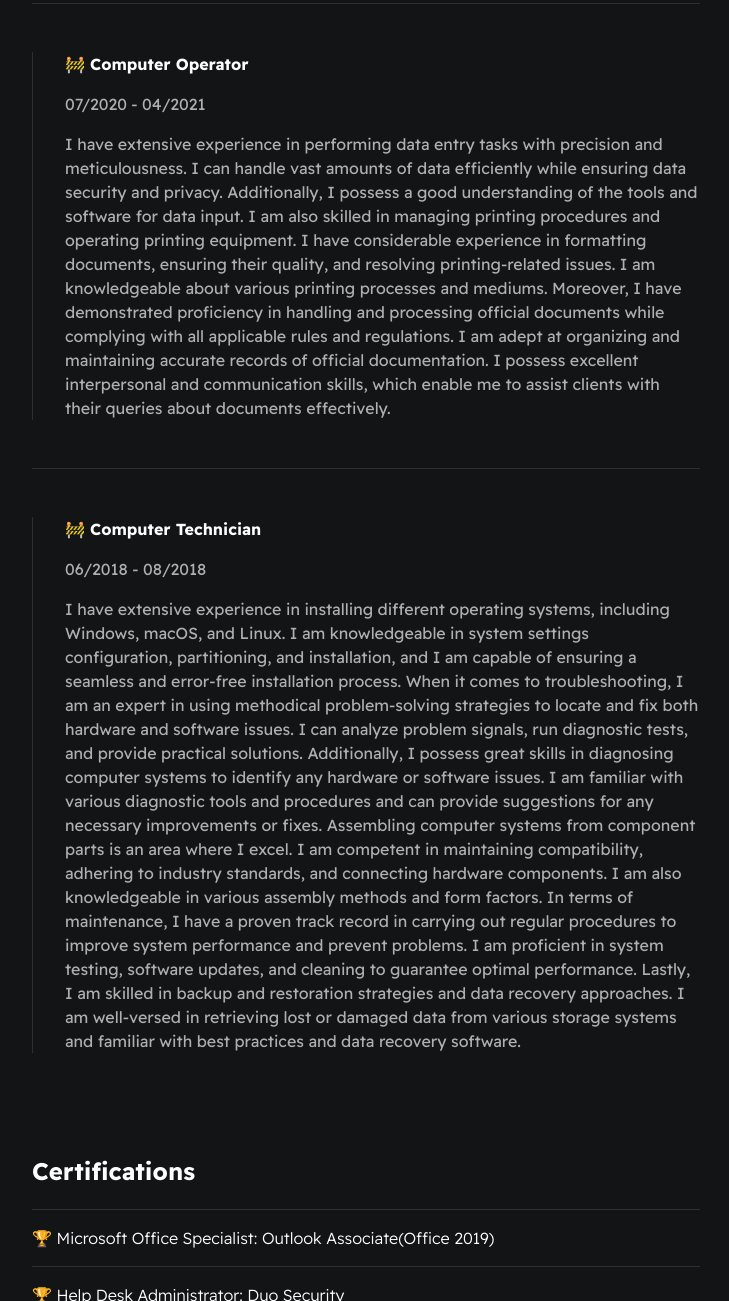
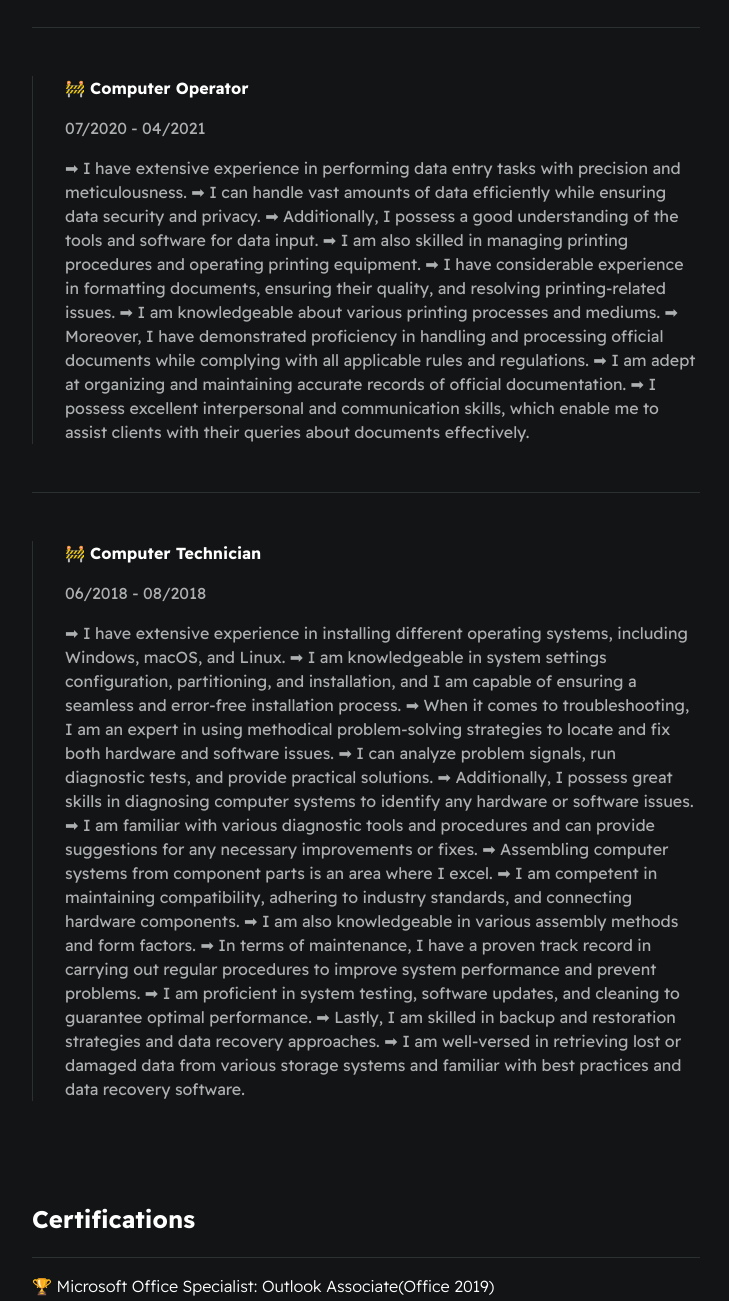
Before and after one commit to grimlord1999/Digital-Resume, a plain HTML site: page index.html in a window 1280 px wide. Shown: the part 2353-3654 px from the top of the page, without its empty margins (274-1003 px from the left). Drawn offline with Linux system fonts and the light colour scheme.

Commit message:
Added Features

```diff
--- a/index.html
+++ b/index.html
@@ -76,7 +76,8 @@
 
                     <strong>🚧 Service Desk Analyst</strong>
                     <p>03/2023 - Present</p>
-                    <p>As a Service Desk Analyst Level 1, I have a wealth of experience in providing top-notch technical support and solving IT-related problems for customers. I possess excellent communication and problem-solving skills, which enable me to handle a wide range of user inquiries and incidents with ease. My expertise in diagnosing and troubleshooting software and hardware problems is unmatched, and I am well-versed in incident management processes, ensuring that all service level agreements are met, and issues are resolved in a timely manner. My primary goal is to deliver exceptional customer service and ensure user satisfaction at all times.
+                    <p>➡ As a Service Desk Analyst Level 1, I have a wealth of experience in providing top-notch technical support and solving IT-related problems for customers. I possess excellent communication and problem-solving skills, which enable me to handle a wide range of user inquiries and incidents with ease.
+                       ➡ My expertise in diagnosing and troubleshooting software and hardware problems is unmatched, and I am well-versed in incident management processes, ensuring that all service level agreements are met, and issues are resolved in a timely manner. My primary goal is to deliver exceptional customer service and ensure user satisfaction at all times.
                     </p>
 
                 </div>
@@ -86,11 +87,11 @@
                 <div class="card--work-history">
                     <strong>🚧 System and Network Administrator</strong>
                     <p>12/2021 - 10/2022</p>
-                    <p>I have the expertise to install and configure approved software on company devices, including web browsers and productivity tools, while adhering to IT and information security guidelines. Additionally, I can set up new and existing hardware assets, such as computers and laptops, to meet company standards and ensure system stability. My skills also extend to diagnosing and troubleshooting Windows systems to optimize their performance.
-
-                        Besides, I possess the ability to create VPN profiles for new employees and configure VPN clients. I can manage IT logistics and vendors to ensure seamless operations and efficient communication with external IT partners. I use a help desk ticket management system to prioritize and track support requests, and I'm always available to offer IT support as needed.
-
-                        Furthermore, I have experience in recovering Mac and Windows operating systems and virtual machines using recovery drives or backups. I am also skilled in basic Git commands like creating repositories, adding, committing, and publishing changes. Overall, my broad range of IT skills and knowledge enables me to provide effective support to any company.
+                    <p>➡ I have the expertise to install and configure approved software on company devices, including web browsers and productivity tools, while adhering to IT and information security guidelines. Additionally, I can set up new and existing hardware assets, such as computers and laptops, to meet company standards and ensure system stability.
+                       ➡ My skills also extend to diagnosing and troubleshooting Windows systems to optimize their performance.
+                       ➡ Besides, I possess the ability to create VPN profiles for new employees and configure VPN clients.
+                       ➡ I can manage IT logistics and vendors to ensure seamless operations and efficient communication with external IT partners. I use a help desk ticket management system to prioritize and track support requests, and I'm always available to offer IT support as needed.
+                       ➡ Furthermore, I have experience in recovering Mac and Windows operating systems and virtual machines using recovery drives or backups. I am also skilled in basic Git commands like creating repositories, adding, committing, and publishing changes. Overall, my broad range of IT skills and knowledge enables me to provide effective support to any company.
                     </p>
 
                 </div>
@@ -101,9 +102,9 @@
 
                     <strong>🚧 Kayaking and Cycling Guide</strong>
                     <p>10/2021 - 12/2021</p>
-                    <p>Kayaking Guide: Experienced in directing kayaking trips, giving guidance, and guaranteeing the wellbeing of members. Educated about various kayaking methods, gear, and wellbeing conventions. Gifted in exploring streams and giving an agreeable and instructive experience for visitors.
-
-                       Cycling: Capable in driving cycling visits and directing people or gatherings on trekking courses. Knowledge of different sorts of bikes, stuff, and cycling wellbeing rules. Ready to make connecting with and instructive cycling encounters while guaranteeing the prosperity of members.
+                    <p>➡ Kayaking Guide: Experienced in directing kayaking trips, giving guidance, and guaranteeing the wellbeing of members.
+                       ➡ Educated about various kayaking methods, gear, and wellbeing conventions. Gifted in exploring streams and giving an agreeable and instructive experience for visitors.
+                       ➡ Cycling: Capable in driving cycling visits and directing people or gatherings on trekking courses. Knowledge of different sorts of bikes, stuff, and cycling wellbeing rules. Ready to make connecting with and instructive cycling encounters while guaranteeing the prosperity of members.
                     </p>
 
                 </div>
@@ -113,11 +114,15 @@
                 <div class="card--work-history">
                     <strong>🚧 Computer Operator</strong>
                     <p>07/2020 - 04/2021</p>
-                    <p>I have extensive experience in performing data entry tasks with precision and meticulousness. I can handle vast amounts of data efficiently while ensuring data security and privacy. Additionally, I possess a good understanding of the tools and software for data input.
-
-                       I am also skilled in managing printing procedures and operating printing equipment. I have considerable experience in formatting documents, ensuring their quality, and resolving printing-related issues. I am knowledgeable about various printing processes and mediums.
-
-                       Moreover, I have demonstrated proficiency in handling and processing official documents while complying with all applicable rules and regulations. I am adept at organizing and maintaining accurate records of official documentation. I possess excellent interpersonal and communication skills, which enable me to assist clients with their queries about documents effectively.
+                    <p>➡ I have extensive experience in performing data entry tasks with precision and meticulousness.
+                       ➡ I can handle vast amounts of data efficiently while ensuring data security and privacy.
+                       ➡ Additionally, I possess a good understanding of the tools and software for data input.
+                       ➡ I am also skilled in managing printing procedures and operating printing equipment.
+                       ➡ I have considerable experience in formatting documents, ensuring their quality, and resolving printing-related issues.
+                       ➡ I am knowledgeable about various printing processes and mediums.
+                       ➡ Moreover, I have demonstrated proficiency in handling and processing official documents while complying with all applicable rules and regulations.
+                       ➡ I am adept at organizing and maintaining accurate records of official documentation.
+                       ➡ I possess excellent interpersonal and communication skills, which enable me to assist clients with their queries about documents effectively.
                     </p>
 
                 </div>
@@ -127,17 +132,19 @@
                 <div class="card--work-history">
                     <strong>🚧 Computer Technician</strong>
                     <p>06/2018 - 08/2018</p>
-                    <p>I have extensive experience in installing different operating systems, including Windows, macOS, and Linux. I am knowledgeable in system settings configuration, partitioning, and installation, and I am capable of ensuring a seamless and error-free installation process.
-
-                        When it comes to troubleshooting, I am an expert in using methodical problem-solving strategies to locate and fix both hardware and software issues. I can analyze problem signals, run diagnostic tests, and provide practical solutions.
-
-                        Additionally, I possess great skills in diagnosing computer systems to identify any hardware or software issues. I am familiar with various diagnostic tools and procedures and can provide suggestions for any necessary improvements or fixes.
-
-                        Assembling computer systems from component parts is an area where I excel. I am competent in maintaining compatibility, adhering to industry standards, and connecting hardware components. I am also knowledgeable in various assembly methods and form factors.
-
-                        In terms of maintenance, I have a proven track record in carrying out regular procedures to improve system performance and prevent problems. I am proficient in system testing, software updates, and cleaning to guarantee optimal performance.
-
-                        Lastly, I am skilled in backup and restoration strategies and data recovery approaches. I am well-versed in retrieving lost or damaged data from various storage systems and familiar with best practices and data recovery software.
+                    <p>➡ I have extensive experience in installing different operating systems, including Windows, macOS, and Linux.
+                       ➡ I am knowledgeable in system settings configuration, partitioning, and installation, and I am capable of ensuring a seamless and error-free installation process.
+                       ➡ When it comes to troubleshooting, I am an expert in using methodical problem-solving strategies to locate and fix both hardware and software issues.
+                       ➡ I can analyze problem signals, run diagnostic tests, and provide practical solutions.
+                       ➡ Additionally, I possess great skills in diagnosing computer systems to identify any hardware or software issues.
+                       ➡ I am familiar with various diagnostic tools and procedures and can provide suggestions for any necessary improvements or fixes.
+                       ➡ Assembling computer systems from component parts is an area where I excel.
+                       ➡ I am competent in maintaining compatibility, adhering to industry standards, and connecting hardware components.
+                       ➡ I am also knowledgeable in various assembly methods and form factors.
+                       ➡ In terms of maintenance, I have a proven track record in carrying out regular procedures to improve system performance and prevent problems.
+                       ➡ I am proficient in system testing, software updates, and cleaning to guarantee optimal performance.
+                       ➡ Lastly, I am skilled in backup and restoration strategies and data recovery approaches.
+                       ➡ I am well-versed in retrieving lost or damaged data from various storage systems and familiar with best practices and data recovery software.
                     </p>
 
                 </div>
```
